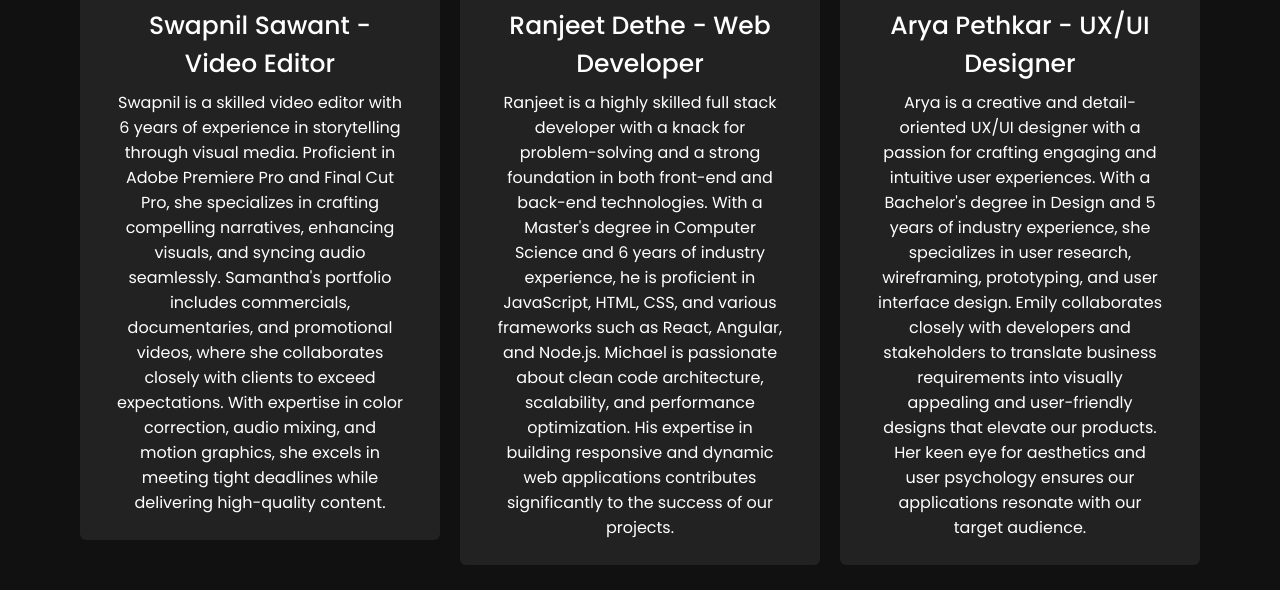
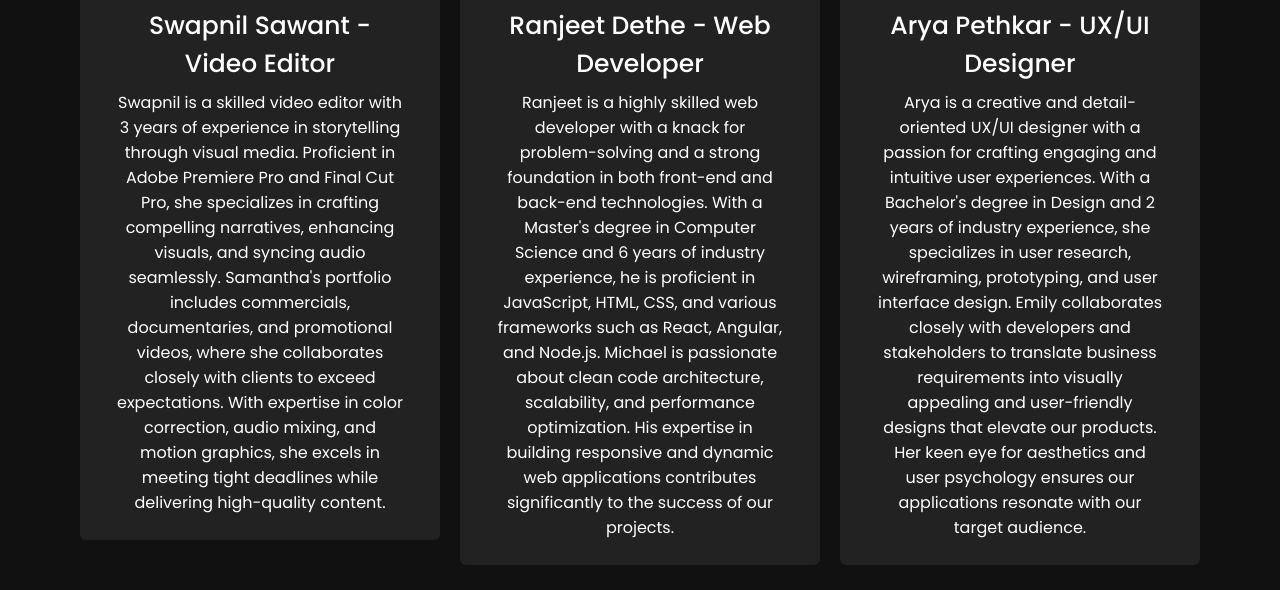
Before and after one commit to shreyasbagal01/Portfolio, a plain HTML site: page index.html in a window 1280 px wide. Shown: the part 3679-4269 px from the top of the page. Drawn offline with nearby package versions, Linux system fonts and the light colour scheme.

Commit message:
Update index.html

```diff
--- a/index.html
+++ b/index.html
@@ -144,21 +144,21 @@
                     <div class="box">
                         <img src="images/Arya.jpg" alt="">
                         <div class="text">Arya Pethkar -     UX/UI Designer</div>
-                        <p>Arya is a creative and detail-oriented UX/UI designer with a passion for crafting engaging and intuitive user experiences. With a Bachelor's degree in Design and 5 years of industry experience, she specializes in user research, wireframing, prototyping, and user interface design. Emily collaborates closely with developers and stakeholders to translate business requirements into visually appealing and user-friendly designs that elevate our products. Her keen eye for aesthetics and user psychology ensures our applications resonate with our target audience.</p>
+                        <p>Arya is a creative and detail-oriented UX/UI designer with a passion for crafting engaging and intuitive user experiences. With a Bachelor's degree in Design and 2 years of industry experience, she specializes in user research, wireframing, prototyping, and user interface design. Emily collaborates closely with developers and stakeholders to translate business requirements into visually appealing and user-friendly designs that elevate our products. Her keen eye for aesthetics and user psychology ensures our applications resonate with our target audience.</p>
                     </div>
                 </div>
                 <div class="card">
                     <div class="box">
                         <img src="images/IMG_3461.jpg" alt="">
                         <div class="text">Swapnil Sawant - Video Editor</div>
-                        <p>Swapnil is a skilled video editor with 6 years of experience in storytelling through visual media. Proficient in Adobe Premiere Pro and Final Cut Pro, she specializes in crafting compelling narratives, enhancing visuals, and syncing audio seamlessly. Samantha's portfolio includes commercials, documentaries, and promotional videos, where she collaborates closely with clients to exceed expectations. With expertise in color correction, audio mixing, and motion graphics, she excels in meeting tight deadlines while delivering high-quality content.</p>
+                        <p>Swapnil is a skilled video editor with 3 years of experience in storytelling through visual media. Proficient in Adobe Premiere Pro and Final Cut Pro, she specializes in crafting compelling narratives, enhancing visuals, and syncing audio seamlessly. Samantha's portfolio includes commercials, documentaries, and promotional videos, where she collaborates closely with clients to exceed expectations. With expertise in color correction, audio mixing, and motion graphics, she excels in meeting tight deadlines while delivering high-quality content.</p>
                     </div>
                     </div>
                     <div class="card">
                         <div class="box">
                             <img src="images/Ranjeet.jpg" alt="">
                             <div class="text">Ranjeet Dethe -     Web Developer</div>
-                            <p>Ranjeet is a highly skilled full stack developer with a knack for problem-solving and a strong foundation in both front-end and back-end technologies. With a Master's degree in Computer Science and 6 years of industry experience, he is proficient in JavaScript, HTML, CSS, and various frameworks such as React, Angular, and Node.js. Michael is passionate about clean code architecture, scalability, and performance optimization. His expertise in building responsive and dynamic web applications contributes significantly to the success of our projects.</p>
+                            <p>Ranjeet is a highly skilled web developer with a knack for problem-solving and a strong foundation in both front-end and back-end technologies. With a Master's degree in Computer Science and 6 years of industry experience, he is proficient in JavaScript, HTML, CSS, and various frameworks such as React, Angular, and Node.js. Michael is passionate about clean code architecture, scalability, and performance optimization. His expertise in building responsive and dynamic web applications contributes significantly to the success of our projects.</p>
                         </div>
                     </div>
                 </div>
```
